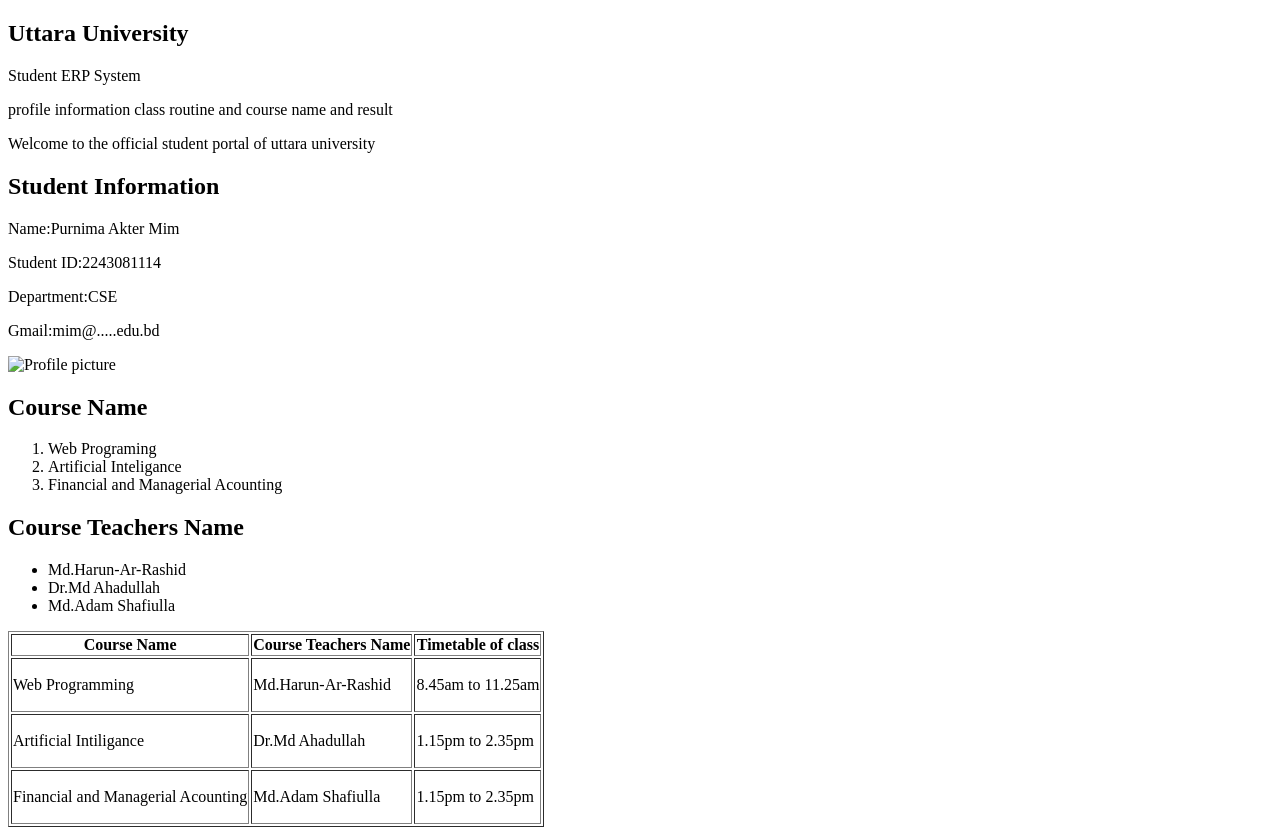
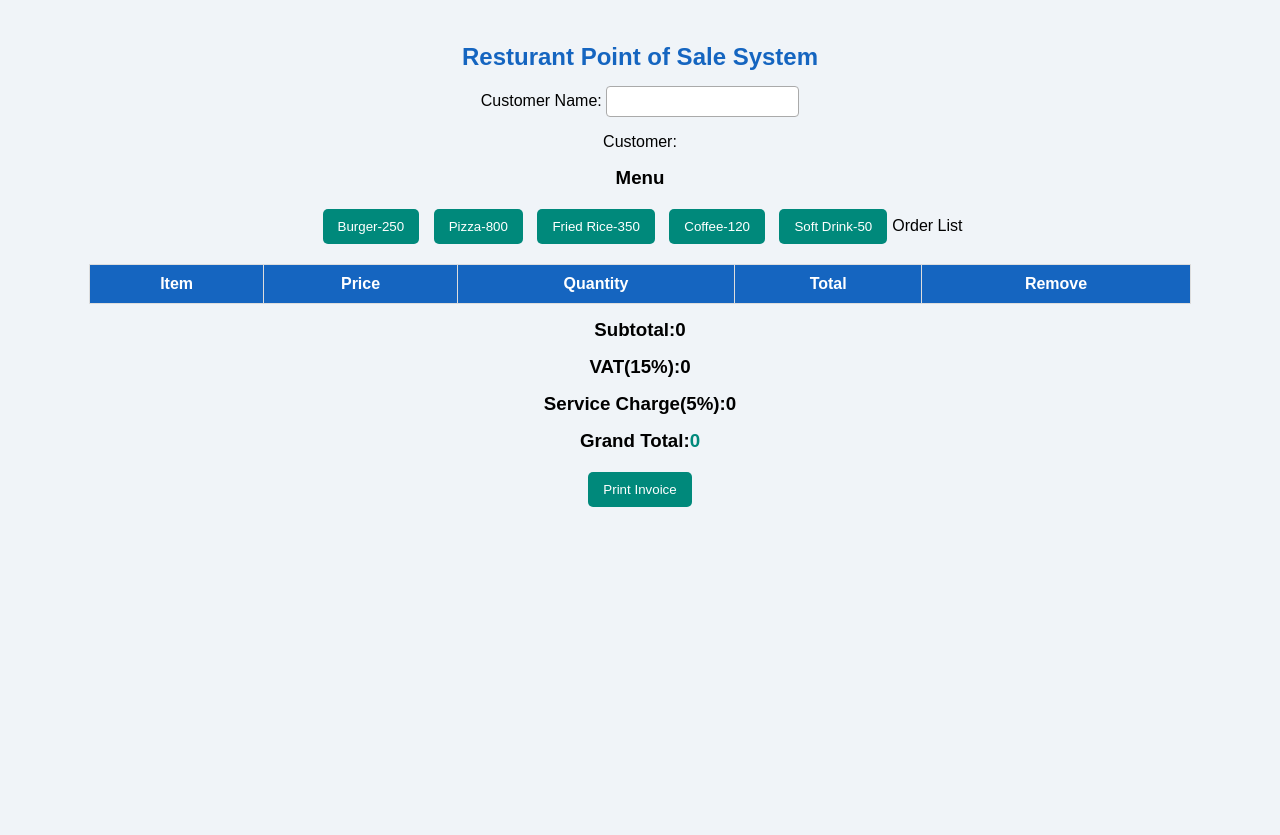
Before and after one commit to purnimaa-web/Purnima-Portfolio-2026, a plain HTML site: page index.html in a window 1280 px wide. After the commit the page ends 800 px from the top, so only its background shows below. Drawn offline with Linux system fonts and the light colour scheme.

Commit message:
Update HTML CSS and JAVASCRIPT

```diff
--- a/index.html
+++ b/index.html
@@ -3,69 +3,190 @@
 <head>
     <meta charset="UTF-8">
     <meta name="viewport" content="width=device-width, initial-scale=1.0">
-    <title>University ERP System</title>
+    <title>Resturant Point of Sale System</title>
 </head>
 <body>
-    <article>
-  <header>
-    <h1>Uttara University</h1>
-    <p>Student ERP System</p>
-    <p>profile information class routine and course name and result</p>
-  </header>
-  <p>Welcome to the official student portal of uttara university</p>
-</article>
-<h2>Student Information</h2>
-<p>Name:Purnima Akter Mim</p>
-<p>Student ID:2243081114</p>
-<p>Department:CSE</p>
-<p>Gmail:mim@.....edu.bd</p>
+    <h2>Resturant Point of Sale System</h2>
+    Customer Name:
+<input type="text" id="name" onkeyup="showName()">
+<p id="customer">Customer:</p>
+    <h3>Menu</h3>
+    <button onclick="addItem('Burger',250)">Burger-250</button>
+<button onclick="addItem('Pizza',800)">Pizza-800</button>
+<button onclick="addItem('Fried Rice',350)">Fried Rice-350</button>
+<button onclick="addItem('Coffee',120)">Coffee-120</button>
+<button onclick="addItem('Soft Drink',50)">Soft Drink-50</button
+    <h3>Order List</h3>
+    <table border="1"cellpadding="8">
+        <tr>
+            <th>Item</th>
+            <th>Price</th>
+            <th>Quantity</th>
+            <th>Total</th>
+            <th>Remove</th>
+        </tr>
+        <tbody id="list"></tbody>
+    </table>
+    <h3>Subtotal:<span id="sub">0</span></h3>
+    <h3>VAT(15%):<span id="vat">0</span></h3>
+    <h3>Service Charge(5%):<span id="service">0</span></h3>
+    <h3>Grand Total:<span id="grand">0</span></h3>
+    <button onclick="window.print()">Print Invoice</button>
+    <style>
+           body {
+        font-family: Arial, sans-serif;
+        background: #f0f4f8;
+        text-align: center;
+        padding: 20px;
+    }
 
-<img src="student,jpg" alt="Profile picture" width="500" height="600">
-<h2> Course Name</h2>
-   <ol>
-    <li>Web Programing</li>
-   <li>Artificial Inteligance</li>
-   <li>Financial and Managerial Acounting</li>
-   </ol>
+    h2 {
+        color: #1565c0;
+    }
 
-   <h2>Course Teachers Name</h2>
-   <ul>
-    <li>Md.Harun-Ar-Rashid</li>
-   <li>Dr.Md Ahadullah</li>
-   <li>Md.Adam Shafiulla</li>
-   </ul>
+    button {
+        background: #00897b;
+        color: white;
+        border: none;
+        padding: 10px 15px;
+        margin: 5px;
+        border-radius: 5px;
+        cursor: pointer;
+    }
 
-   <table border = "1">
-    <tr>
-        <th>Course Name</th>
-        <th>Course Teachers Name</th>
-        <th>Timetable of class</th>
+    button:hover {
+        background: #00574b;
+    }
 
-    </tr>
-    <tr>
+    table {
+        margin: 15px auto;
+        width: 90%;
+        border-collapse: collapse;
+        background: white;
+    }
 
-            <td>Web Programming</td>
-            <td>Md.Harun-Ar-Rashid</td>
-            <td><p><time>8.45am</time> to <time>11.25am</time> </p></td>
+    th {
+        background: #1565c0;
+        color: white;
+    }
 
-    </tr>
-    <tr>
-        <td>Artificial Intiligance</td>
-        <td>Dr.Md Ahadullah</td>
-        <td><p><time>1.15pm</time> to <time>2.35pm</time> </p></td>
-    </tr>
-    <tr>
-        <td>Financial and Managerial Acounting</td>
-        <td>Md.Adam Shafiulla</td>
-        <td><p><time>1.15pm</time> to <time>2.35pm</time> </p></td>
-    </tr>
+    th, td {
+        padding: 10px;
+        border: 1px solid #ddd;
+    }
 
-   </table>
+    input {
+        padding: 7px;
+        border: 1px solid #aaa;
+        border-radius: 4px;
+    }
 
+    h3, h2 {
+        margin: 15px;
+    }
 
+    #grand {
+        color: #00897b;
+        font-weight: bold;
+    }
 
+    @media print {
+        button, input {
+            display: none;
+        }
 
+        body {
+            background: white;
+        }
+    }
+    </style>
+    <script>
+let order = [];
 
+function addItem(name, price) {
+    let found = false;
+
+    for (let i = 0; i < order.length; i++) {
+        if (order[i].name === name) {
+            order[i].qty++;
+            found = true;
+            break;
+        }
+    }
+
+    if (!found) {
+        order.push({
+            name: name,
+            price: price,
+            qty: 1
+        });
+    }
+
+    display();
+}
+
+function display() {
+    let html = "";
+    let subtotal = 0;
+
+    for (let i = 0; i < order.length; i++) {
+        let item = order[i];
+        let total = item.price * item.qty;
+        subtotal += total;
+
+        html += "<tr>";
+        html += "<td>" + item.name + "</td>";
+        html += "<td>" + item.price + "</td>";
+        html += "<td><input type='number' min='1' value='" +
+            item.qty + "' onchange='changeQty(" + i +
+            ", this.value)'></td>";
+        html += "<td>" + total + "</td>";
+        html += "<td><button onclick='removeItem(" + i +
+            ")'>Remove</button></td>";
+        html += "</tr>";
+    }
+
+    document.getElementById("list").innerHTML = html;
+
+    let vat = subtotal * 0.15;
+    let service = subtotal * 0.05;
+
+    document.getElementById("sub").innerText =
+        subtotal.toFixed(2);
+
+    document.getElementById("vat").innerText =
+        vat.toFixed(2);
+
+    document.getElementById("service").innerText =
+        service.toFixed(2);
+
+    document.getElementById("grand").innerText =
+        (subtotal + vat + service).toFixed(2);
+}
+
+function changeQty(i, qty) {
+    qty = Number(qty);
+
+    if (Number.isInteger(qty) && qty >= 1) {
+        order[i].qty = qty;
+    } else {
+        alert("Enter quantity 1 or more");
+    }
+
+    display();
+}
+
+function removeItem(i) {
+    order.splice(i, 1);
+    display();
+}
+
+function showName() {
+    document.getElementById("customer").innerText =
+        "Customer: " +
+        document.getElementById("name").value;
+}
+</script>
 
 
 </body>
```
